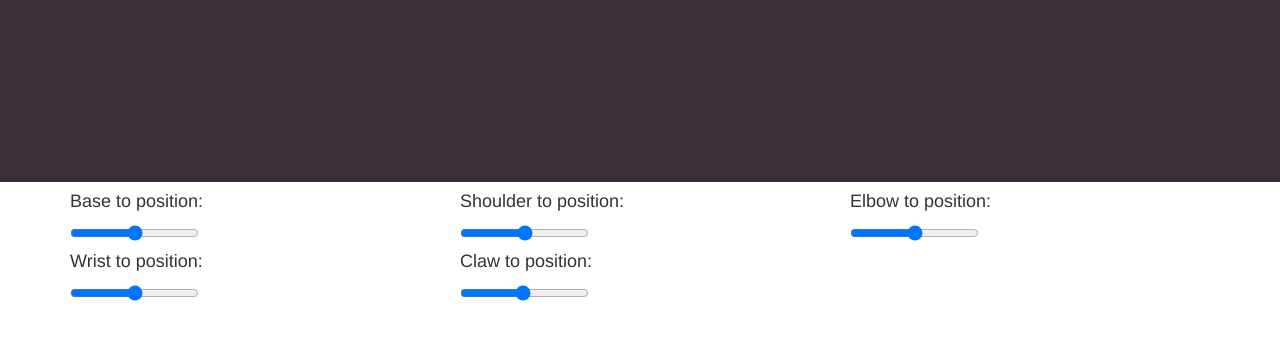
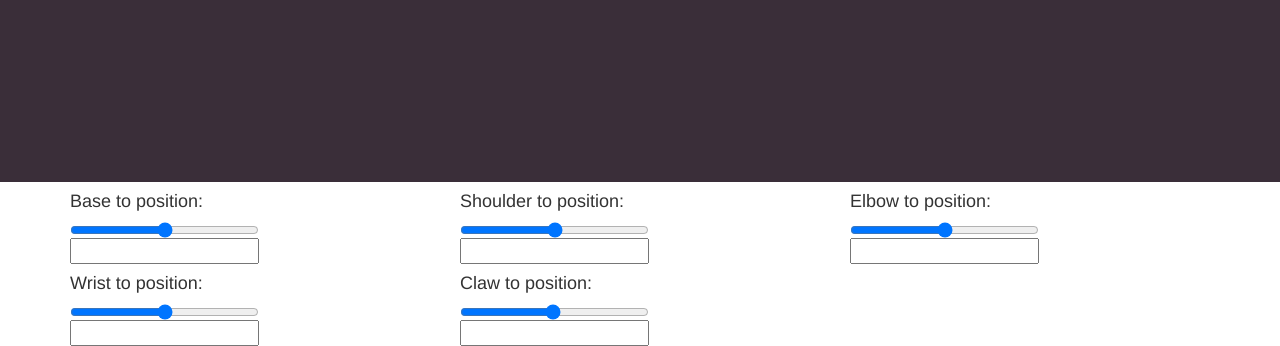
Before and after one commit to irishdowd10/P.O.L.L.I, a website: page index.html in a window 1280 px wide. Shown: the part 665-1011 px from the top of the page. Before the commit the page ends 967 px from the top, so only its background shows below. Drawn offline with nearby package versions, Linux system fonts and the light colour scheme; no server answers.

Commit message:
add display to show angle of each individual servo

```diff
--- a/index.html
+++ b/index.html
@@ -42,31 +42,36 @@
       <div class="col-md-4">
       <h4>Base to position:</h4>
         <div class="btn-group" data-toggle="buttons">
-          <input class="servobtn" type="range"  min="1" max="179" value="90" name="servo0"/>
+          <input class="servobtn" type="range"  min="1" max="179" value="90" name="servo0" onchange="updateTextInput(this.value);"/>
+          <input type="text" id="textInput" value="">
         </div>
       </div>
       <div class="col-md-4">
       <h4>Shoulder to position:</h4>
         <div class="btn-group" data-toggle="buttons">
-          <input class="servobtn1" type="range"  min="15" max="165" value="90" name="servo1"/>
+          <input class="servobtn1" type="range"  min="15" max="165" value="90" name="servo1" onchange="updateTextInput1(this.value);"/>
+          <input type="text" id="textInput1" value="">
         </div>
       </div>
       <div class="col-md-4">
       <h4>Elbow to position:</h4>
         <div class="btn-group" data-toggle="buttons">
-          <input class="servobtn2" type="range"  min="15" max="165" value="90" name="servo2"/>
+          <input class="servobtn2" type="range"  min="15" max="165" value="90" name="servo2" onchange="updateTextInput2(this.value);"/>
+          <input type="text" id="textInput2" value="">
         </div>
       </div>
       <div class="col-md-4">
       <h4>Wrist to position:</h4>
         <div class="btn-group" data-toggle="buttons">
-          <input class="servobtn3" type="range"  min="20" max="160" value="90" name="servo3"/>
+          <input class="servobtn3" type="range"  min="20" max="160" value="90" name="servo3" onchange="updateTextInput3(this.value);"/>
+          <input type="text" id="textInput3" value="">
         </div>
       </div>
       <div class="col-md-4">
       <h4>Claw to position:</h4>
         <div class="btn-group" data-toggle="buttons">
-          <input class="servobtn4" type="range"  min="1" max="50" value="25" name="servo4"/>
+          <input class="servobtn4" type="range"  min="1" max="50" value="25" name="servo4" onchange="updateTextInput4(this.value);"/>
+          <input type="text" id="textInput4" value="">
         </div>
       </div>
     </div>
@@ -102,6 +107,22 @@
           socket.emit('servo4',{pos:$('input[name=servo4]').val()});
       });
 
+      function updateTextInput(val) {
+          document.getElementById('textInput').value=val;
+        }
+      function updateTextInput1(val) {
+          document.getElementById('textInput1').value=val;
+        }
+      function updateTextInput2(val) {
+          document.getElementById('textInput2').value=val;
+        }
+      function updateTextInput3(val) {
+          document.getElementById('textInput3').value=val;
+        }
+      function updateTextInput4(val) {
+          document.getElementById('textInput4').value=val;
+        }
+
 
     </script>
     </body>
```
